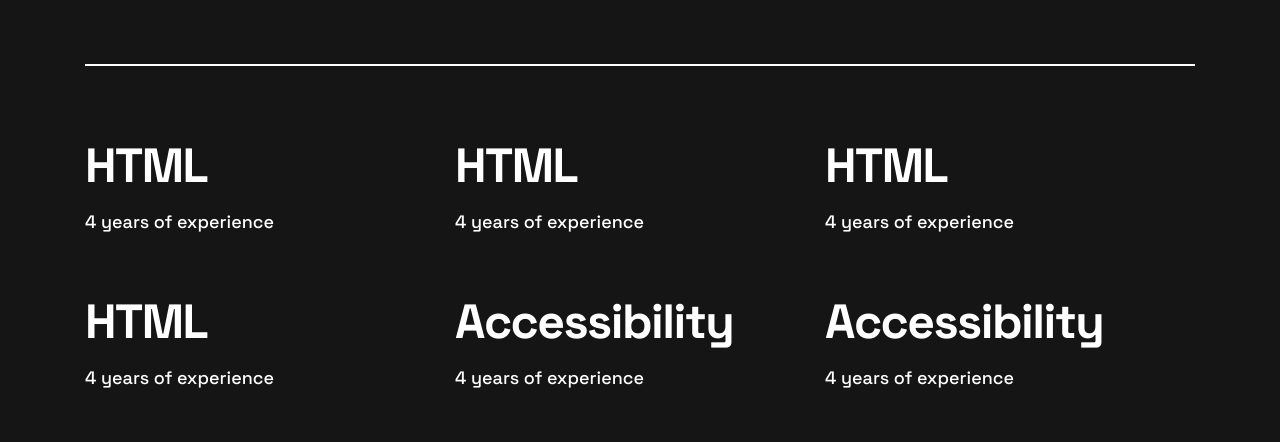
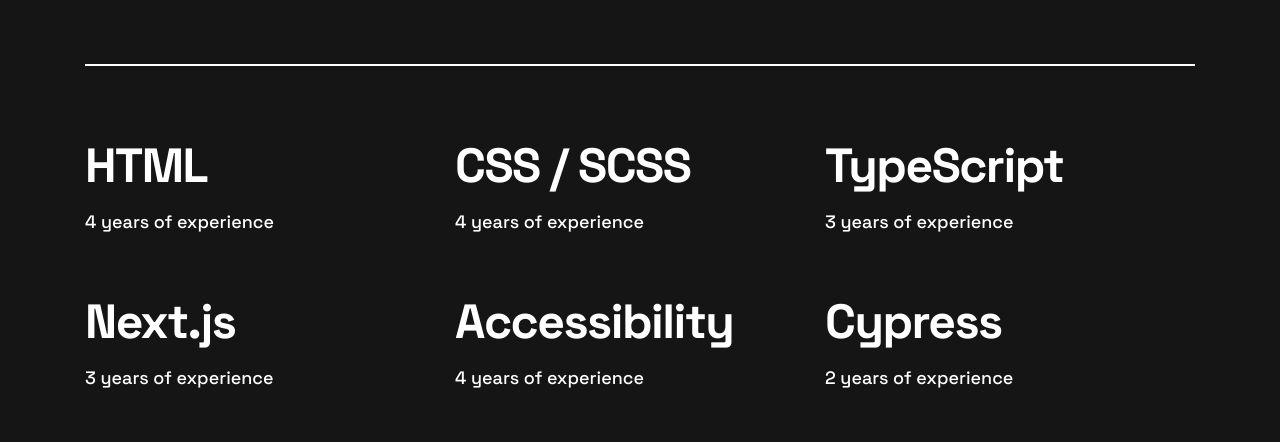
Before and after one commit to emazack/my-portfolio, a Next.js app: page / in a window 1280 px wide. Shown: the part 760-1202 px from the top of the page. Built offline with nearby package versions, Linux system fonts and the light colour scheme.

Commit message:
[P2] Animation and grafic improvements

```diff
--- a/package.json
+++ b/package.json
@@ -10,6 +10,7 @@
   },
   "dependencies": {
     "clsx": "^2.1.1",
+    "motion": "^12.23.6",
     "next": "15.3.3",
     "react": "^19.0.0",
     "react-dom": "^19.0.0",
--- a/src/components/Sections/Hero/Hero.tsx
+++ b/src/components/Sections/Hero/Hero.tsx
@@ -2,6 +2,7 @@
 import styles from "./Hero.module.scss";
 import Image from "next/image";
 import Cta from "@/components/UI/Cta/Cta";
+import { motion } from "motion/react";
 
 const Hero = () => {
     return (
@@ -25,14 +26,19 @@
                 <svg className={styles.circle} xmlns="http://www.w3.org/2000/svg" viewBox="0 0 129 129" fill="none">
                     <circle cx="64.5" cy="64.5" r="64" stroke="white" />
                 </svg>
-                <div className={styles.text}>
-                    <h1 className={styles.title}>
+                <motion.div
+                    className={styles.text}
+                    initial={{ opacity: 0, y: 30 }}
+                    animate={{ opacity: 1, y: 0 }}
+                    transition={{ type: "spring", stiffness: 120 }}
+                >
+                    <h2 className={styles.title}>
                         Nice to meet you! I'm
                         <span className={styles.highlight}>
                             Emanuele
                         </span>
                         .
-                    </h1>
+                    </h2>
                     <p className={styles.description}>
                         Based in the UK, I’m a front-end developer passionate about building accessible web apps that users love.
                     </p>
@@ -40,7 +46,7 @@
                         name="CONTACT ME"
                         href="#contact"
                     />
-                </div>
+            </motion.div>
             <div className={styles.desktopImage}>
                 <Image
                     src="/foto.png"
@@ -61,7 +67,7 @@
             </div>
 
         </div>
-        </section>
+        </section >
     );
 }
 
--- a/src/components/Sections/Projects/Projects.tsx
+++ b/src/components/Sections/Projects/Projects.tsx
@@ -1,34 +1,48 @@
+'use client';
+
 import React from "react";
+import { motion } from "motion/react";
 import styles from "./Projects.module.scss";
 import Cta from "@/components/UI/Cta/Cta";
 import Image from "next/image";
 import { projects } from "@/data/projects";
 
 const Projects = () => {
-
   return (
     <section className={styles.projects}>
       <div className={styles.container}>
         <div className={styles.introduction}>
           <h2 className={styles.title}>Projects</h2>
-                    <Cta
-                        name="CONTACT ME"
-                        href="#contact"
-                    />
+          <Cta name="CONTACT ME" href="#contact" />
         </div>
-                <ul className={styles.list}>
-                    {projects.map((project, index) => (
-                        <li className={styles.item} key={index}>
+
+        <motion.ul
+          className={styles.list}
+          initial="hidden"
+          whileInView="show"
+          viewport={{ once: true, amount: 0.2 }}
+          variants={{
+            hidden: {},
+            show: { transition: { staggerChildren: 0.2 } }
+          }}
+        >
+          {projects.map((project, i) => (
+            <motion.li
+              key={i}
+              className={styles.item}
+              variants={{
+                hidden: { opacity: 0, y: 40 },
+                show:   { opacity: 1, y: 0 }
+              }}
+              whileHover={{
+                scale: 1.02
+              }}
+              transition={{ type: "spring", stiffness: 200 }}
+            >
               <div className={styles.imageContainer}>
                 <div className={styles.overlay}>
-                                    <Cta
-                                        name="VIEW PROJECT"
-                                        href={project.live}
-                                    />
-                                    <Cta
-                                        name="VIEW CODE"
-                                        href={project.code}
-                                    />
+                  <Cta name="VIEW PROJECT" href={project.live} />
+                  <Cta name="VIEW CODE" href={project.code} />
                 </div>
                 <Image
                   src={project.image}
@@ -38,29 +52,21 @@
                   style={{ objectFit: "cover" }}
                 />
               </div>
-                            <div className={styles.name}>
-                                {project.name}
-                            </div>
+
+              <div className={styles.name}>{project.name}</div>
               <ul className={styles.technologies}>
-                                {project.technologies.map((tech, i) => (
-                                    <li className={styles.technology} key={i}>
-                                        {tech}
-                                    </li>
+                {project.technologies.map((tech, j) => (
+                  <li className={styles.technology} key={j}>{tech}</li>
                 ))}
               </ul>
+
               <div className={styles.links}>
-                                <Cta
-                                    name="VIEW PROJECT"
-                                    href={project.live}
-                                />
-                                <Cta
-                                    name="VIEW CODE"
-                                    href={project.code}
-                                />
+                <Cta name="VIEW PROJECT" href={project.live} />
+                <Cta name="VIEW CODE" href={project.code} />
               </div>
-                        </li>
+            </motion.li>
           ))}
-                </ul>
+        </motion.ul>
       </div>
     </section>
   );
--- a/src/components/Sections/Wall/Wall.tsx
+++ b/src/components/Sections/Wall/Wall.tsx
@@ -1,59 +1,51 @@
+'use client';
+
 import React from "react";
+import { motion } from "motion/react";
 import styles from "./Wall.module.scss";
+import { skills, Skill } from "@/data/skills";
+
+const containerVariants = {
+    hidden: { opacity: 0 },
+    show: {
+        opacity: 1,
+        transition: {
+            staggerChildren: 0.15,
+            delayChildren: 0.2
+        }
+    }
+};
+
+const itemVariants = {
+    hidden: { opacity: 0, y: 20 },
+    show: { opacity: 1, y: 0 }
+};
 
 const Wall = () => {
     return (
         <section className={styles.wall}>
-            <div className={styles.container}>
-                <div className={styles.box} >
-                    <h2 className={styles.title}>
-                        HTML
-                    </h2>
-                    <p className={styles.description}>
-                        4 years of experience
-                    </p>
-                </div>
-                <div className={styles.box} >
-                    <h2 className={styles.title}>
-                        HTML
-                    </h2>
-                    <p className={styles.description}>
-                        4 years of experience
-                    </p>
-                </div>
-                <div className={styles.box} >
-                    <h2 className={styles.title}>
-                        HTML
-                    </h2>
-                    <p className={styles.description}>
-                        4 years of experience
-                    </p>
-                </div>
-                <div className={styles.box} >
-                    <h2 className={styles.title}>
-                        HTML
-                    </h2>
-                    <p className={styles.description}>
-                        4 years of experience
-                    </p>
-                </div>
-                <div className={styles.box} >
-                    <h2 className={styles.title}>
-                        Accessibility
-                    </h2>
-                    <p className={styles.description}>
-                        4 years of experience
-                    </p>
-                </div>
-                <div className={styles.box} >
-                    <h2 className={styles.title}>
-                        Accessibility
-                    </h2>
-                    <p className={styles.description}>
-                        4 years of experience
-                    </p>
-                </div>
-            </div>
+            <motion.div
+                className={styles.container}
+                variants={containerVariants}
+                initial="hidden"
+                whileInView="show"
+                viewport={{
+                    once: true,
+                    amount: 0.6
+                }}
+            >
+                {skills.map(({ name, years }: Skill) => (
+                    <motion.div
+                        key={name}
+                        className={styles.box}
+                        variants={itemVariants}
+                        whileHover={{ scale: 1.04, transition: { type: "spring", stiffness: 220 } }}
+                    >
+                        <h3 className={styles.title}>{name}</h3>
+                        <p className={styles.description}>{years} {years > 1 ? 'years' : 'year'} of experience</p>
+                    </motion.div>
+                ))}
+            </motion.div>
         </section>
     )
 };
--- /dev/null
+++ b/src/data/skills.ts
@@ -0,0 +1,13 @@
+export type Skill = {
+    name: string;
+    years: number;
+};
+
+export const skills: Skill[] = [
+    { name: "HTML", years: 4 },
+    { name: "CSS / SCSS", years: 4 },
+    { name: "TypeScript", years: 3 },
+    { name: "Next.js", years: 3 },
+    { name: "Accessibility", years: 4 },
+    { name: "Cypress", years: 2 }
+];
--- a/src/styles/_mixins.scss
+++ b/src/styles/_mixins.scss
@@ -103,6 +103,7 @@
   text-decoration-color: var(--secondary-color);
   color: var(--text-primary);
   cursor: pointer;
+  max-width: fit-content;
   @include text-md;
 
   &:hover {
```
Also changed, not shown: 1 other file (tests, documents, lock files or other folders). Lines whose indentation alone changed are shown as unchanged.
